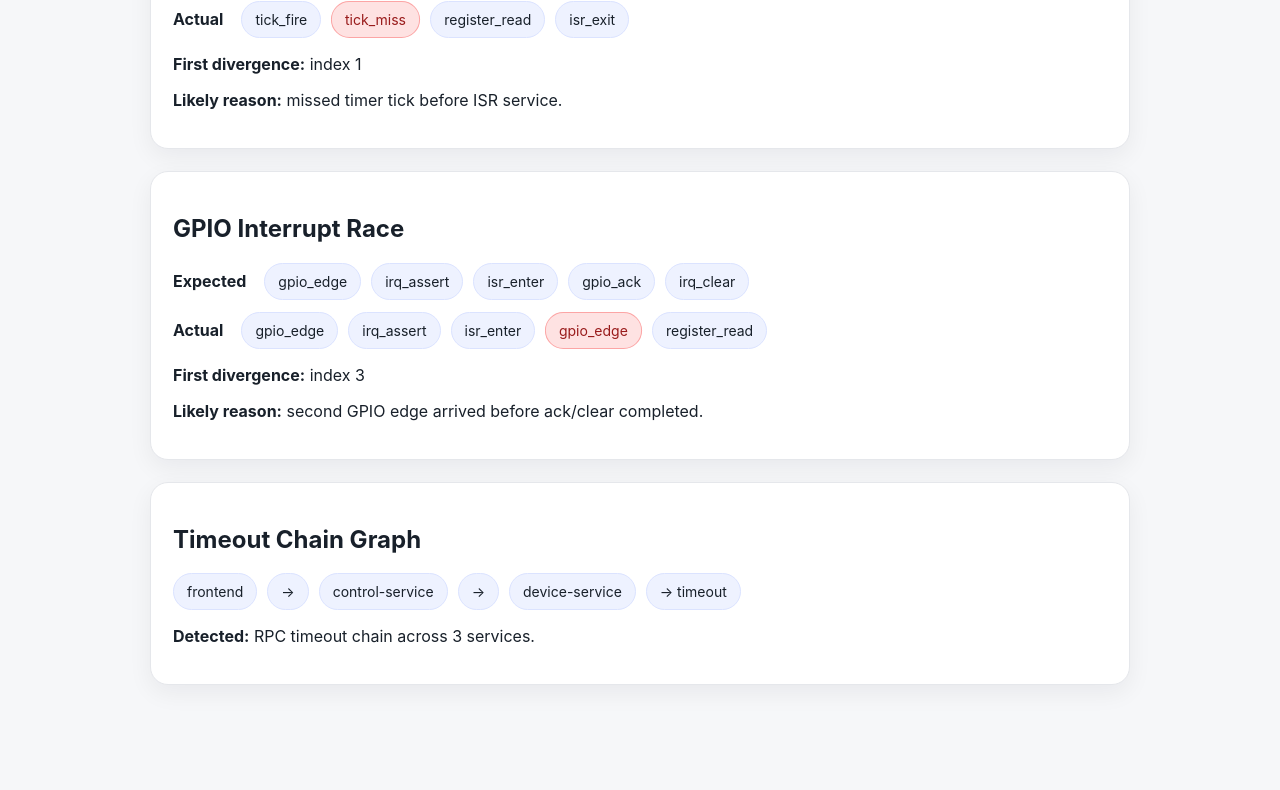
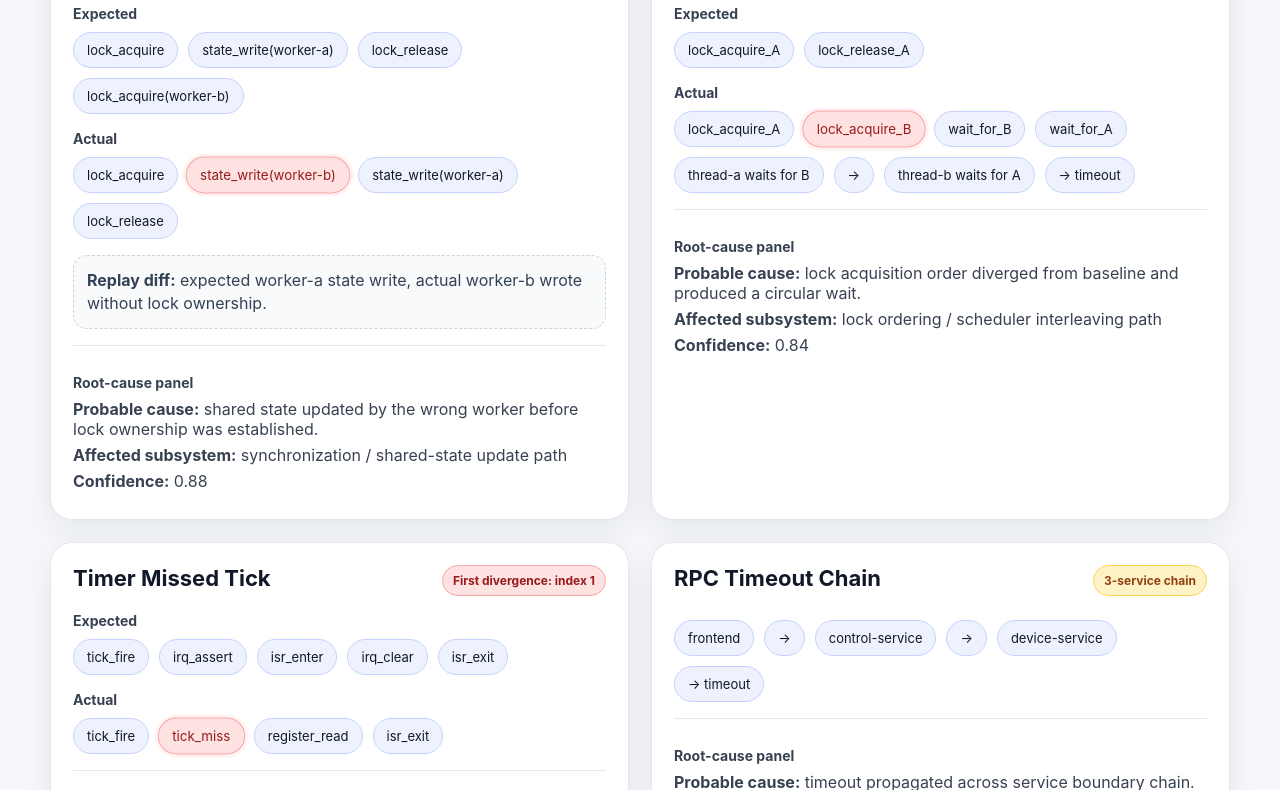
Before and after one commit to kritibehl/dettrace, a plain HTML site: page ui/replay_timeline/index.html in a window 1280 px wide. Shown: the part 283-1073 px from the top of the page. Before the commit the page ends 1008 px from the top, so only its background shows below. Drawn offline with Linux system fonts and the light colour scheme.

Commit message:
DetTrace: enhance replay timeline UI with divergence highlights and root-cause panels

```diff
--- a/ui/replay_timeline/index.html
+++ b/ui/replay_timeline/index.html
@@ -7,11 +7,93 @@
 </head>
 <body>
   <main>
-    <h1>DetTrace Replay Timeline</h1>
-    <p class="subtitle">Expected vs actual replay with first-divergence highlighting.</p>
+    <header>
+      <p class="eyebrow">DetTrace++ Debugging UI</p>
+      <h1>Visual Replay Timeline</h1>
+      <p class="subtitle">
+        Expected vs actual event flow with first-divergence highlighting, timeout-chain graphing,
+        replay diffs, and root-cause panels.
+      </p>
+    </header>
 
-    <section class="card">
+    <section class="grid">
+      <article class="card">
+        <div class="card-header">
+          <h2>Race Condition</h2>
+          <span class="badge danger">First divergence: index 1</span>
+        </div>
+
+        <h3>Expected</h3>
+        <div class="timeline expected">
+          <span>lock_acquire</span>
+          <span>state_write(worker-a)</span>
+          <span>lock_release</span>
+          <span>lock_acquire(worker-b)</span>
+        </div>
+
+        <h3>Actual</h3>
+        <div class="timeline actual">
+          <span>lock_acquire</span>
+          <span class="divergence">state_write(worker-b)</span>
+          <span>state_write(worker-a)</span>
+          <span>lock_release</span>
+        </div>
+
+        <div class="diff">
+          <strong>Replay diff:</strong>
+          expected worker-a state write, actual worker-b wrote without lock ownership.
+        </div>
+
+        <div class="root-cause">
+          <h3>Root-cause panel</h3>
+          <p><strong>Probable cause:</strong> shared state updated by the wrong worker before lock ownership was established.</p>
+          <p><strong>Affected subsystem:</strong> synchronization / shared-state update path</p>
+          <p><strong>Confidence:</strong> 0.88</p>
+        </div>
+      </article>
+
+      <article class="card">
+        <div class="card-header">
+          <h2>Deadlock Timeline</h2>
+          <span class="badge warning">Timeout chain: 2 events</span>
+        </div>
+
+        <h3>Expected</h3>
+        <div class="timeline expected">
+          <span>lock_acquire_A</span>
+          <span>lock_release_A</span>
+        </div>
+
+        <h3>Actual</h3>
+        <div class="timeline actual">
+          <span>lock_acquire_A</span>
+          <span class="divergence">lock_acquire_B</span>
+          <span>wait_for_B</span>
+          <span>wait_for_A</span>
+        </div>
+
+        <div class="graph">
+          <span>thread-a waits for B</span>
+          <span>→</span>
+          <span>thread-b waits for A</span>
+          <span>→ timeout</span>
+        </div>
+
+        <div class="root-cause">
+          <h3>Root-cause panel</h3>
+          <p><strong>Probable cause:</strong> lock acquisition order diverged from baseline and produced a circular wait.</p>
+          <p><strong>Affected subsystem:</strong> lock ordering / scheduler interleaving path</p>
+          <p><strong>Confidence:</strong> 0.84</p>
+        </div>
+      </article>
+
+      <article class="card">
+        <div class="card-header">
           <h2>Timer Missed Tick</h2>
+          <span class="badge danger">First divergence: index 1</span>
+        </div>
+
+        <h3>Expected</h3>
         <div class="timeline expected">
           <span>tick_fire</span>
           <span>irq_assert</span>
@@ -19,39 +101,30 @@
           <span>irq_clear</span>
           <span>isr_exit</span>
         </div>
+
+        <h3>Actual</h3>
         <div class="timeline actual">
           <span>tick_fire</span>
           <span class="divergence">tick_miss</span>
           <span>register_read</span>
           <span>isr_exit</span>
         </div>
-      <p><strong>First divergence:</strong> index 1</p>
-      <p><strong>Likely reason:</strong> missed timer tick before ISR service.</p>
-    </section>
 
-    <section class="card">
-      <h2>GPIO Interrupt Race</h2>
-      <div class="timeline expected">
-        <span>gpio_edge</span>
-        <span>irq_assert</span>
-        <span>isr_enter</span>
-        <span>gpio_ack</span>
-        <span>irq_clear</span>
+        <div class="root-cause">
+          <h3>Root-cause panel</h3>
+          <p><strong>Probable cause:</strong> timer event skipped before ISR service.</p>
+          <p><strong>Affected subsystem:</strong> firmware timer / ISR scheduling path</p>
+          <p><strong>Confidence:</strong> 0.86</p>
         </div>
-      <div class="timeline actual">
-        <span>gpio_edge</span>
-        <span>irq_assert</span>
-        <span>isr_enter</span>
-        <span class="divergence">gpio_edge</span>
-        <span>register_read</span>
+      </article>
+
+      <article class="card">
+        <div class="card-header">
+          <h2>RPC Timeout Chain</h2>
+          <span class="badge warning">3-service chain</span>
         </div>
-      <p><strong>First divergence:</strong> index 3</p>
-      <p><strong>Likely reason:</strong> second GPIO edge arrived before ack/clear completed.</p>
-    </section>
 
-    <section class="card">
-      <h2>Timeout Chain Graph</h2>
-      <div class="graph">
+        <div class="graph large">
           <span>frontend</span>
           <span>→</span>
           <span>control-service</span>
@@ -59,7 +132,14 @@
           <span>device-service</span>
           <span>→ timeout</span>
         </div>
-      <p><strong>Detected:</strong> RPC timeout chain across 3 services.</p>
+
+        <div class="root-cause">
+          <h3>Root-cause panel</h3>
+          <p><strong>Probable cause:</strong> timeout propagated across service boundary chain.</p>
+          <p><strong>Affected subsystem:</strong> RPC/device-service dependency path</p>
+          <p><strong>Confidence:</strong> 0.82</p>
+        </div>
+      </article>
     </section>
   </main>
 </body>
--- a/ui/replay_timeline/style.css
+++ b/ui/replay_timeline/style.css
@@ -1,80 +1,170 @@
+:root {
+  --bg: #f5f7fb;
+  --card: #ffffff;
+  --text: #111827;
+  --muted: #667085;
+  --border: #e5e7eb;
+  --blue-bg: #eef2ff;
+  --blue-border: #c7d2fe;
+  --red-bg: #fee2e2;
+  --red-border: #fca5a5;
+  --red-text: #991b1b;
+  --yellow-bg: #fef3c7;
+  --yellow-border: #fcd34d;
+}
+
 body {
   margin: 0;
   font-family: -apple-system, BlinkMacSystemFont, "Segoe UI", sans-serif;
-  background: #f6f7f9;
-  color: #18202a;
+  background: var(--bg);
+  color: var(--text);
 }
 
 main {
-  max-width: 980px;
-  margin: 40px auto;
-  padding: 0 20px;
+  max-width: 1180px;
+  margin: 42px auto;
+  padding: 0 22px 60px;
+}
+
+header {
+  margin-bottom: 28px;
+}
+
+.eyebrow {
+  color: #4f46e5;
+  font-weight: 700;
+  letter-spacing: 0.08em;
+  text-transform: uppercase;
+  font-size: 12px;
 }
 
 h1 {
-  margin-bottom: 4px;
+  margin: 0 0 8px;
+  font-size: 42px;
 }
 
 .subtitle {
-  color: #667085;
-  margin-bottom: 28px;
+  max-width: 820px;
+  color: var(--muted);
+  font-size: 17px;
+  line-height: 1.55;
+}
+
+.grid {
+  display: grid;
+  grid-template-columns: repeat(2, minmax(0, 1fr));
+  gap: 22px;
 }
 
 .card {
-  background: white;
-  border: 1px solid #e5e7eb;
-  border-radius: 18px;
+  background: var(--card);
+  border: 1px solid var(--border);
+  border-radius: 22px;
   padding: 22px;
-  margin-bottom: 22px;
-  box-shadow: 0 8px 24px rgba(15, 23, 42, 0.06);
+  box-shadow: 0 12px 32px rgba(15, 23, 42, 0.07);
 }
 
-.timeline {
+.card-header {
+  display: flex;
+  align-items: start;
+  justify-content: space-between;
+  gap: 12px;
+  margin-bottom: 16px;
+}
+
+h2 {
+  margin: 0;
+  font-size: 22px;
+}
+
+h3 {
+  margin: 16px 0 8px;
+  font-size: 14px;
+  color: #374151;
+}
+
+.badge {
+  white-space: nowrap;
+  font-size: 12px;
+  padding: 7px 10px;
+  border-radius: 999px;
+  border: 1px solid var(--border);
+  font-weight: 700;
+}
+
+.badge.danger {
+  background: var(--red-bg);
+  border-color: var(--red-border);
+  color: var(--red-text);
+}
+
+.badge.warning {
+  background: var(--yellow-bg);
+  border-color: var(--yellow-border);
+  color: #92400e;
+}
+
+.timeline,
+.graph {
   display: flex;
   flex-wrap: wrap;
   gap: 10px;
-  margin: 12px 0;
+  margin: 10px 0;
+  align-items: center;
 }
 
 .timeline span,
 .graph span {
   padding: 9px 13px;
   border-radius: 999px;
-  background: #eef2ff;
-  border: 1px solid #dbe3ff;
-  font-size: 14px;
-}
-
-.expected::before {
-  content: "Expected";
-  font-weight: 700;
-  margin-right: 8px;
-  padding-top: 8px;
-}
-
-.actual::before {
-  content: "Actual";
-  font-weight: 700;
-  margin-right: 8px;
-  padding-top: 8px;
+  background: var(--blue-bg);
+  border: 1px solid var(--blue-border);
+  font-size: 13px;
 }
 
 .divergence {
-  background: #fee2e2 !important;
-  border-color: #fca5a5 !important;
-  color: #991b1b;
-  animation: pulse 1.2s ease-in-out infinite alternate;
+  background: var(--red-bg) !important;
+  border-color: var(--red-border) !important;
+  color: var(--red-text);
+  animation: pulse 1.1s ease-in-out infinite alternate;
 }
 
-.graph {
-  display: flex;
-  flex-wrap: wrap;
-  gap: 10px;
-  align-items: center;
-  margin-top: 10px;
+.diff {
+  margin-top: 16px;
+  background: #f9fafb;
+  border: 1px dashed #cbd5e1;
+  border-radius: 14px;
+  padding: 13px;
+  color: #334155;
+  line-height: 1.45;
+}
+
+.root-cause {
+  margin-top: 16px;
+  border-top: 1px solid var(--border);
+  padding-top: 12px;
+}
+
+.root-cause p {
+  margin: 6px 0;
+  color: #374151;
+}
+
+.large {
+  margin-top: 24px;
 }
 
 @keyframes pulse {
-  from { transform: scale(1); }
-  to { transform: scale(1.04); }
+  from { transform: scale(1); box-shadow: none; }
+  to { transform: scale(1.05); box-shadow: 0 0 0 5px rgba(248, 113, 113, 0.16); }
 }
+
+@media (max-width: 860px) {
+  .grid {
+    grid-template-columns: 1fr;
+  }
+
+  .card-header {
+    flex-direction: column;
+  }
+}
```
Lines whose indentation alone changed are shown as unchanged.
